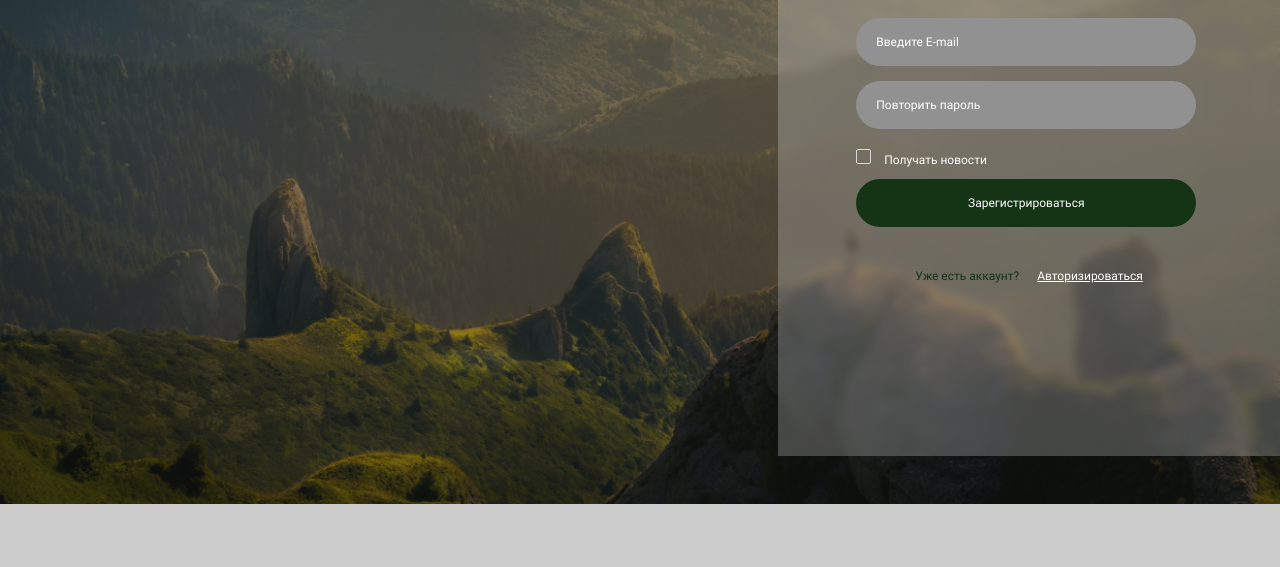
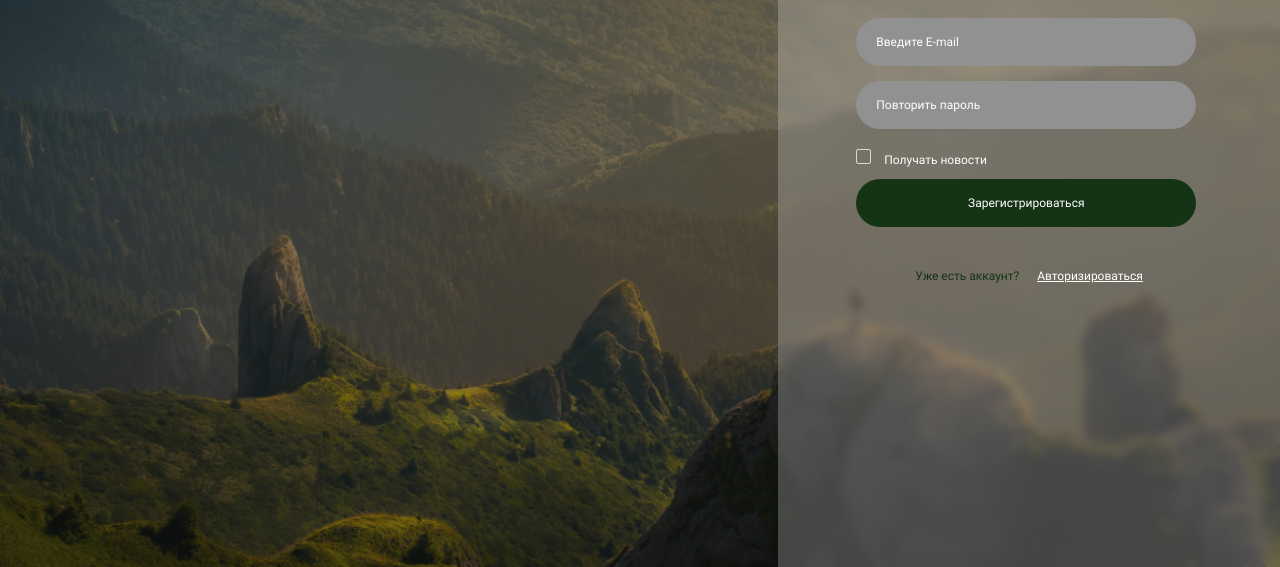
Before and after one commit to zhannawebart/Hillel-homeworks, a plain HTML site: page pages/form-part2.html in a window 1280 px wide. Shown: the part 233-800 px from the top of the page. Drawn offline with Linux system fonts and the light colour scheme; files whose address does not match are found by name.

Commit message:
modified index.html,style.css

```diff
--- a/styles/style.css
+++ b/styles/style.css
@@ -57,13 +57,15 @@ html {
 
 .bg {
   background: #ccc url("../images/bg.jpg") no-repeat center/cover;
+  width: 100%;
+  min-height: 100vh;
 }
-
 .container {
   background: rgba(233, 233, 233, 0.25);
   backdrop-filter: blur(5px);
   float: right;
   padding: 60px 78px 171px 78px;
+  min-height: 100vh;
 }
 
 .switch-buttons {
```
Also changed, not shown: index.html (+1 -1 lines).
